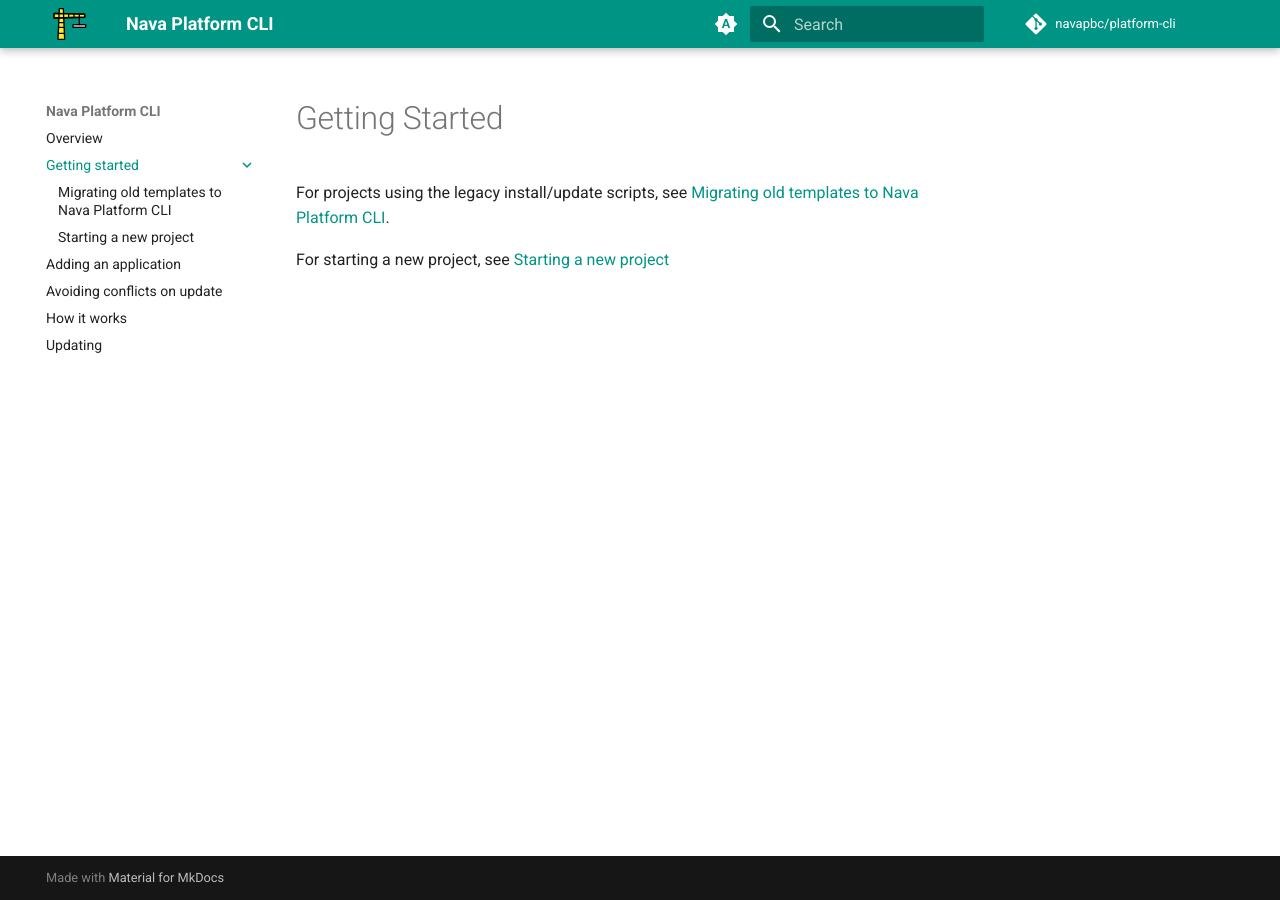
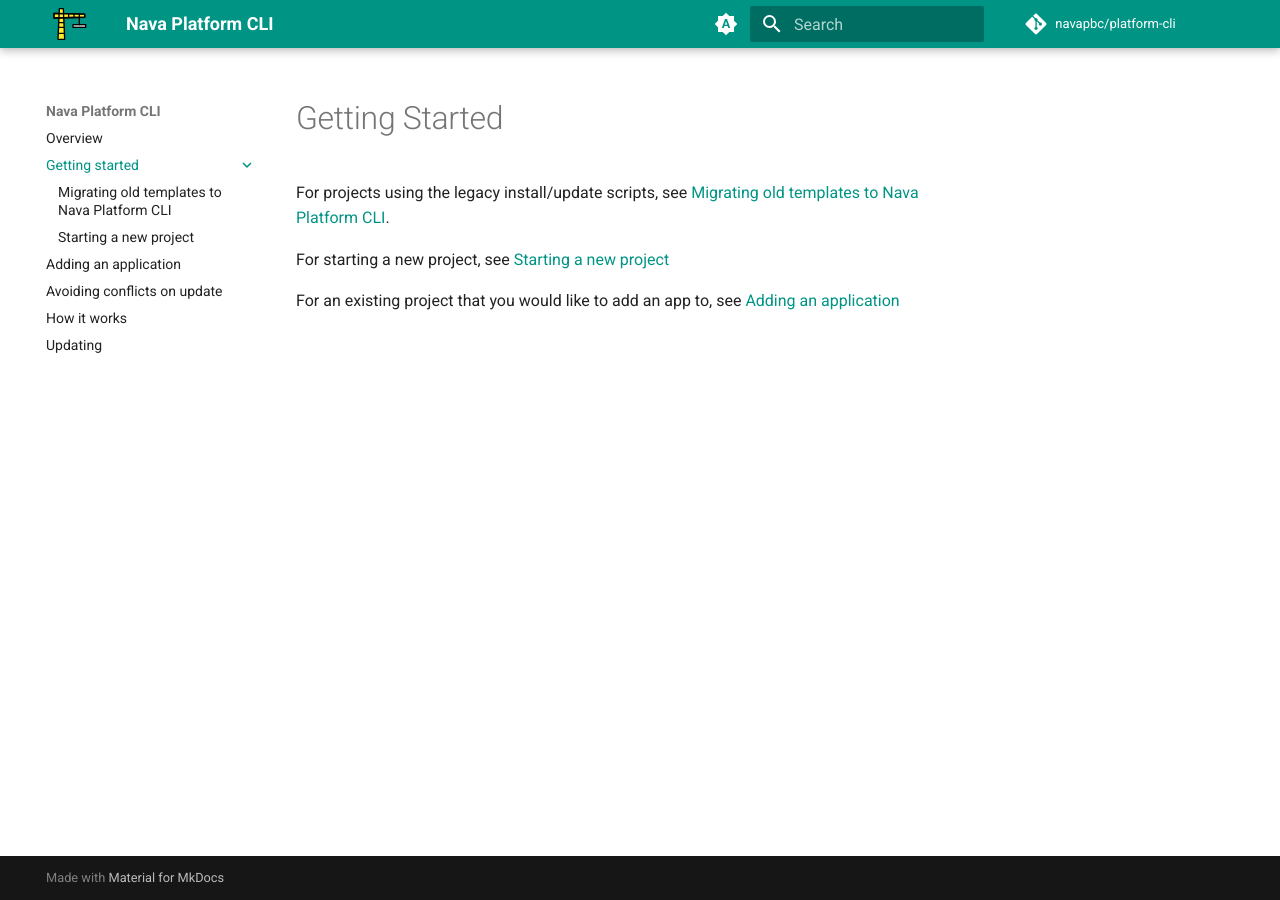
Before and after one commit to navapbc/platform-cli, an MkDocs documentation site: the page built from docs/getting-started/index.md, in a window 1280 px wide. Built offline with MkDocs 1.6.1 and Material for MkDocs 9.7.7, drawn with Linux system fonts in a browser that asks for light colours; comment, search, counter and statistics services are not loaded.

Commit message:
Docs: Link to 'Adding an application' from index.md

```diff
--- a/docs/getting-started/index.md
+++ b/docs/getting-started/index.md
@@ -4,3 +4,5 @@
 templates to Nava Platform CLI](./migrating-from-legacy-template.md).
 
 For starting a new project, see [Starting a new project](./new-project.md)
+
+For an existing project that you would like to add an app to, see [Adding an application](../adding-an-app.md)
```
